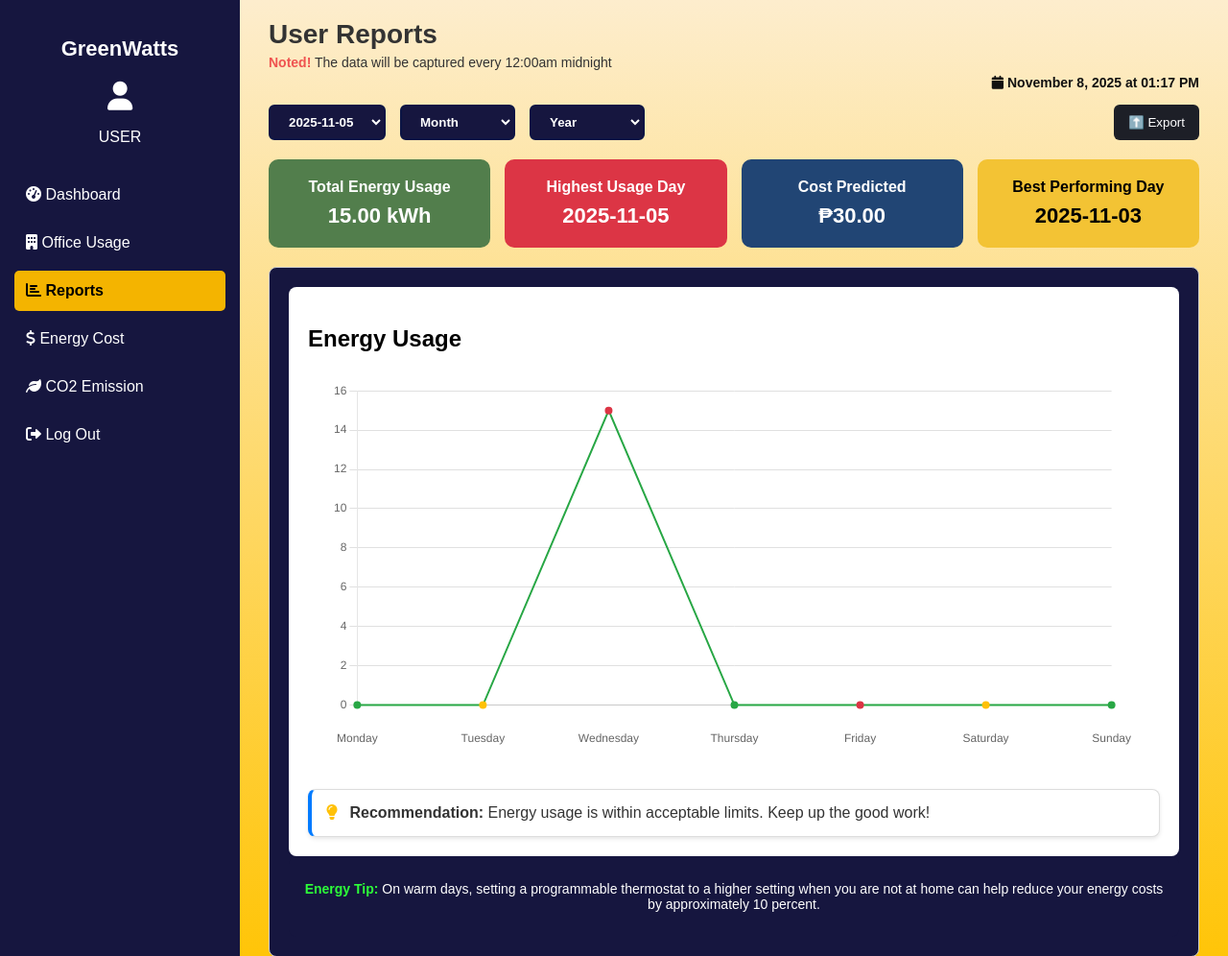
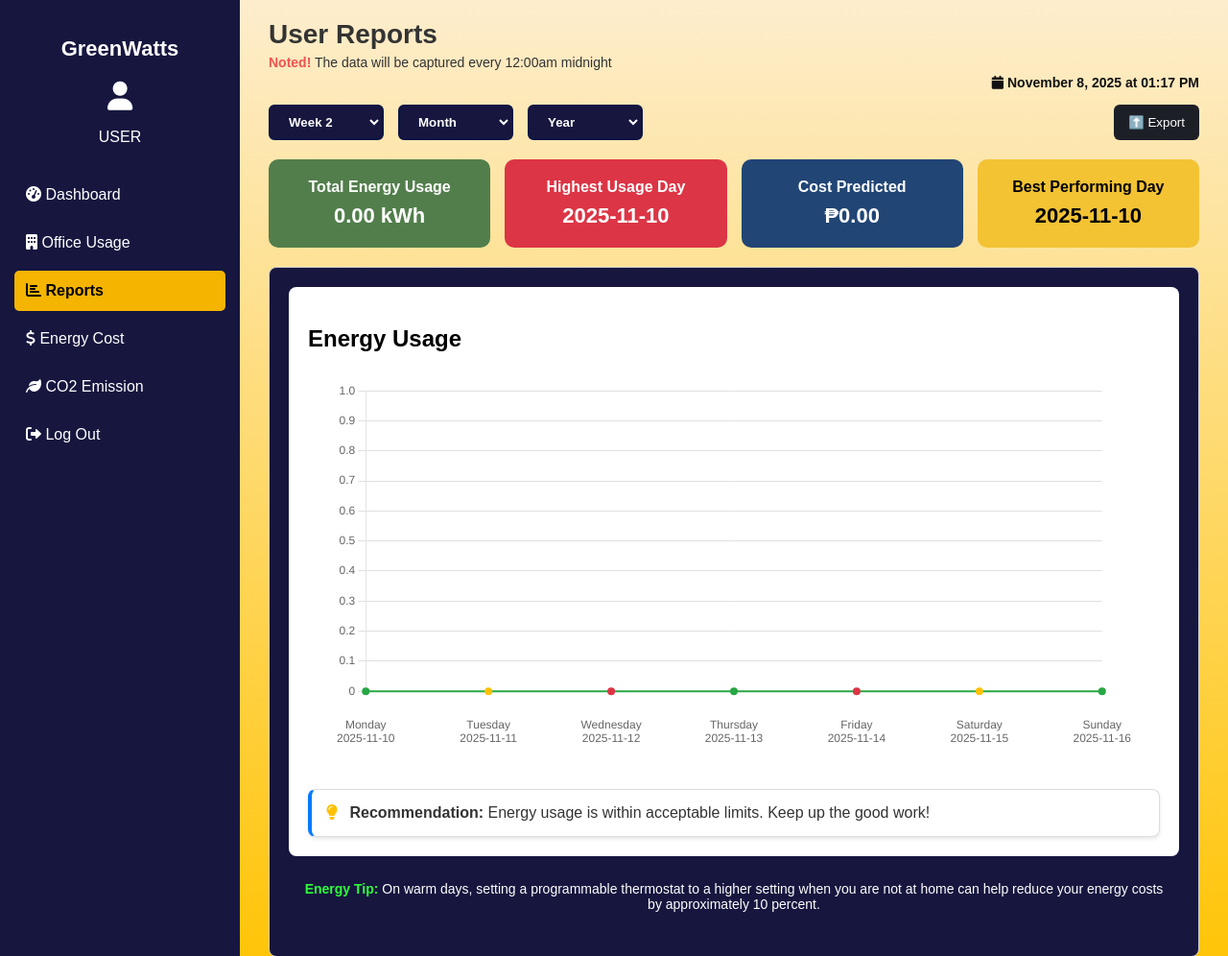
Before and after one commit to KenSanity19/GreenWatts_IoT, a Django app: page /user-reports/ in a window 1280 px wide. Shown: the top 996 px of the page at 96% size. Run offline with Django 5.2, Linux system fonts and the light colour scheme; a user stored in the database is signed in; data comes from the database, SQL or seed files in the repository.

Commit message:
Fixed the week dropdown buttons on user reports, and energy costs page. Also added the specific date below the day on the charts of both page.

```diff
--- a/greenwatts/users/templates/users/userReports.html
+++ b/greenwatts/users/templates/users/userReports.html
@@ -52,9 +52,9 @@
 
       <!-- Filters -->
       <div class="filters">
-        <select id="day-select">
-          {% for option in day_options %}
-            <option value="{{ option }}" {% if selected_date|date:"Y-m-d" == option %}selected{% endif %}>{{ option }}</option>
+        <select id="week-select">
+          {% for option in week_options %}
+          <option value="{{ option.value }}" {% if option.value == selected_week %}selected{% endif %}>{{ option.label }}</option>
           {% endfor %}
         </select>
         <select>
@@ -183,13 +183,13 @@
       setInterval(updateTime, 1000);
       updateTime(); // initial call
 
-      // Handle day dropdown change
+      // Handle week dropdown change
       document.addEventListener('DOMContentLoaded', function() {
-        const daySelect = document.getElementById('day-select');
-        daySelect.addEventListener('change', function() {
+        const weekSelect = document.getElementById('week-select');
+        weekSelect.addEventListener('change', function() {
           const selectedValue = this.value;
           if (selectedValue) {
-            window.location.href = `?selected_date=${encodeURIComponent(selectedValue)}`;
+            window.location.href = `?week=${encodeURIComponent(selectedValue)}`;
           } else {
             window.location.href = '?'; // Clear selection, back to latest
           }
--- a/greenwatts/users/views.py
+++ b/greenwatts/users/views.py
@@ -235,30 +235,62 @@
     from ..sensors.models import EnergyRecord
 
     office = request.user
-    selected_date_str = request.GET.get('selected_date')
+    devices = office.devices.all()
+    now = timezone.now().date()
 
-    # Get devices for the user's office
-    devices = office.devices.all()
+    # Get min date from EnergyRecord to determine available weeks
+    min_date_qs = EnergyRecord.objects.filter(device__in=devices).aggregate(min_date=Min('date'))
+    min_date = min_date_qs['min_date']
+    if not min_date:
+        # No data, handle gracefully
+        context = {
+            'week_options': [],
+            'selected_week': 1,
+            'total_energy_usage': '0.00',
+            'highest_usage_day': 'N/A',
+            'cost_predicted': '₱0.00',
+            'best_performing_day': 'N/A',
+            'chart_labels': json.dumps([]),
+            'chart_values': json.dumps([]),
+            'recommendation': 'No data available.',
+        }
+        return render(request, 'users/userReports.html', context)
 
-    # Get unique dates for day options
-    unique_dates_qs = EnergyRecord.objects.filter(device__in=devices).dates('date', 'day').distinct().order_by('-date')[:7]
-    day_options = [d.strftime('%Y-%m-%d') for d in unique_dates_qs]
+    # Generate week options: Weeks from min_date to now, labeled as Week 1, Week 2, etc.
+    week_options = []
+    current_week_start = min_date - timedelta(days=min_date.weekday())  # Monday of min_date week
+    week_num = 1
+    while current_week_start <= now:
+        week_end = current_week_start + timedelta(days=6)
+        week_options.append({
+            'value': week_num,
+            'label': f'Week {week_num}',
+            'start_date': current_week_start,
+            'end_date': week_end,
+        })
+        current_week_start += timedelta(days=7)
+        week_num += 1
 
-    if selected_date_str:
+    # Reverse to have latest first, but keep numbering ascending
+    week_options.reverse()
+
+    # Get selected week from GET, default to latest (Week with highest num)
+    selected_week_num = request.GET.get('week')
+    if selected_week_num:
         try:
-            selected_date = date.fromisoformat(selected_date_str)
-        except (ValueError, TypeError):
-            selected_date = timezone.now().date()
+            selected_week_num = int(selected_week_num)
+        except ValueError:
+            selected_week_num = len(week_options)
     else:
-        # Default to the latest date with data if available, else current date
-        if day_options:
-            selected_date = date.fromisoformat(day_options[0])
-        else:
-            selected_date = timezone.now().date()
+        selected_week_num = len(week_options)  # Latest
 
-    # Get the week containing the selected_date (Monday to Sunday)
-    week_start = selected_date - timedelta(days=selected_date.weekday())
-    week_end = week_start + timedelta(days=6)
+    # Find selected week
+    selected_week = next((w for w in week_options if w['value'] == selected_week_num), week_options[-1] if week_options else None)
+    if not selected_week:
+        selected_week = week_options[0] if week_options else None
+
+    week_start = selected_week['start_date']
+    week_end = selected_week['end_date']
 
     # Fetch data for the week
     week_data = EnergyRecord.objects.filter(
@@ -280,7 +312,7 @@
     chart_values = []
     current = week_start
     while current <= week_end:
-        chart_labels.append(current.strftime('%A'))  # Monday, Tuesday, etc.
+        chart_labels.append([current.strftime('%A'), current.strftime('%Y-%m-%d')])
         chart_values.append(daily_energy.get(current, 0))
         current += timedelta(days=1)
 
@@ -315,8 +347,8 @@
 
     context = {
         'office': office,
-        'selected_date': selected_date,
-        'day_options': day_options,
+        'week_options': week_options,
+        'selected_week': selected_week_num,
         'total_energy_usage': f"{total_energy_usage:.2f}",
         'highest_usage_day': highest_usage_day,
         'cost_predicted': f"₱{cost_predicted:.2f}",
@@ -331,7 +363,7 @@
 
 @login_required
 def user_energy_cost(request):
-    from django.db.models import Sum
+    from django.db.models import Sum, Min
     from django.utils import timezone
     from datetime import date, timedelta
     from ..sensors.models import EnergyRecord
@@ -341,8 +373,61 @@
     devices = office.devices.all()
     now = timezone.now().date()
 
-    # Last month
-    last_month = now.replace(day=1) - timedelta(days=1)
+    # Get min date from EnergyRecord to determine available weeks
+    min_date_qs = EnergyRecord.objects.filter(device__in=devices).aggregate(min_date=Min('date'))
+    min_date = min_date_qs['min_date']
+    if not min_date:
+        # No data, handle gracefully
+        context = {
+            'week_options': [],
+            'selected_week': 1,
+            'last_month_cost': '₱0.00',
+            'current_month_so_far_cost': '₱0.00',
+            'predicted_total_cost': '₱0.00',
+            'estimate_saving': '₱0.00',
+            'chart_labels': json.dumps([]),
+            'chart_data': json.dumps([]),
+        }
+        return render(request, 'users/userEnergyCost.html', context)
+
+    # Generate week options: Weeks from min_date to now, labeled as Week 1, Week 2, etc.
+    week_options = []
+    current_week_start = min_date - timedelta(days=min_date.weekday())  # Monday of min_date week
+    week_num = 1
+    while current_week_start <= now:
+        week_end = current_week_start + timedelta(days=6)
+        week_options.append({
+            'value': week_num,
+            'label': f'Week {week_num}',
+            'start_date': current_week_start,
+            'end_date': week_end,
+        })
+        current_week_start += timedelta(days=7)
+        week_num += 1
+
+    # Reverse to have latest first, but keep numbering ascending
+    week_options.reverse()
+
+    # Get selected week from GET, default to latest (Week with highest num)
+    selected_week_num = request.GET.get('week')
+    if selected_week_num:
+        try:
+            selected_week_num = int(selected_week_num)
+        except ValueError:
+            selected_week_num = len(week_options)
+    else:
+        selected_week_num = len(week_options)  # Latest
+
+    # Find selected week
+    selected_week = next((w for w in week_options if w['value'] == selected_week_num), week_options[-1] if week_options else None)
+    if not selected_week:
+        selected_week = week_options[0] if week_options else None
+
+    week_start = selected_week['start_date']
+    week_end = selected_week['end_date']
+
+    # Last month (relative to the selected week)
+    last_month = week_start.replace(day=1) - timedelta(days=1)
     last_month_start = last_month.replace(day=1)
     last_month_end = last_month
     last_month_cost = EnergyRecord.objects.filter(
@@ -351,17 +436,18 @@
         date__lte=last_month_end
     ).aggregate(total=Sum('cost_estimate'))['total'] or 0
 
-    # Current month so far
-    current_month_start = now.replace(day=1)
+    # Current month so far (relative to the selected week)
+    current_month_start = week_start.replace(day=1)
+    current_month_end = min(week_end, now)
     current_month_so_far_cost = EnergyRecord.objects.filter(
         device__in=devices,
         date__gte=current_month_start,
-        date__lte=now
+        date__lte=current_month_end
     ).aggregate(total=Sum('cost_estimate'))['total'] or 0
 
     # Predicted total this month
     days_in_month = ((current_month_start + timedelta(days=32)).replace(day=1) - timedelta(days=1)).day
-    days_so_far = (now - current_month_start).days + 1
+    days_so_far = (current_month_end - current_month_start).days + 1
     if days_so_far > 0:
         daily_avg = current_month_so_far_cost / days_so_far
         predicted_total_cost = daily_avg * days_in_month
@@ -374,27 +460,43 @@
     else:
         estimate_saving = 0
 
-    # Weekly chart: last 7 days
-    week_start = now - timedelta(days=6)
+    # Weekly chart: for the selected week
     week_data = EnergyRecord.objects.filter(
         device__in=devices,
         date__gte=week_start,
-        date__lte=now
+        date__lte=week_end
     ).values('date').annotate(
+        total_energy=Sum('total_energy_kwh'),
         total_cost=Sum('cost_estimate')
     ).order_by('date')
+
+    # Calculate card data
+    total_energy_sum = sum(record['total_energy'] or 0 for record in week_data)
+    total_cost_sum = sum(record['total_cost'] or 0 for record in week_data)
+    avg_daily_cost = total_cost_sum / 7 if total_cost_sum else 0
+    if week_data:
+        max_record = max(week_data, key=lambda x: x['total_cost'] or 0)
+        highest_cost_day = max_record['date'].strftime('%Y-%m-%d')
+    else:
+        highest_cost_day = 'N/A'
 
     chart_labels = []
     chart_data = []
     current = week_start
     cost_dict = {record['date']: record['total_cost'] or 0 for record in week_data}
 
-    while current <= now:
-        chart_labels.append(f"{current.strftime('%A')}\n{current.strftime('%Y-%m-%d')}")
+    while current <= week_end:
+        chart_labels.append([current.strftime('%A'), current.strftime('%Y-%m-%d')])
         chart_data.append(cost_dict.get(current, 0))
         current += timedelta(days=1)
 
     context = {
+        'week_options': week_options,
+        'selected_week': selected_week_num,
+        'total_energy': f"{total_energy_sum:.2f}",
+        'total_cost': f"₱{total_cost_sum:.2f}",
+        'avg_daily_cost': f"₱{avg_daily_cost:.2f}",
+        'highest_cost_day': highest_cost_day,
         'last_month_cost': f"₱{last_month_cost:.2f}",
         'current_month_so_far_cost': f"₱{current_month_so_far_cost:.2f}",
         'predicted_total_cost': f"₱{predicted_total_cost:.2f}",
```
Also changed, not shown: greenwatts/users/templates/users/userEnergyCost.html (+23 -2 lines).
